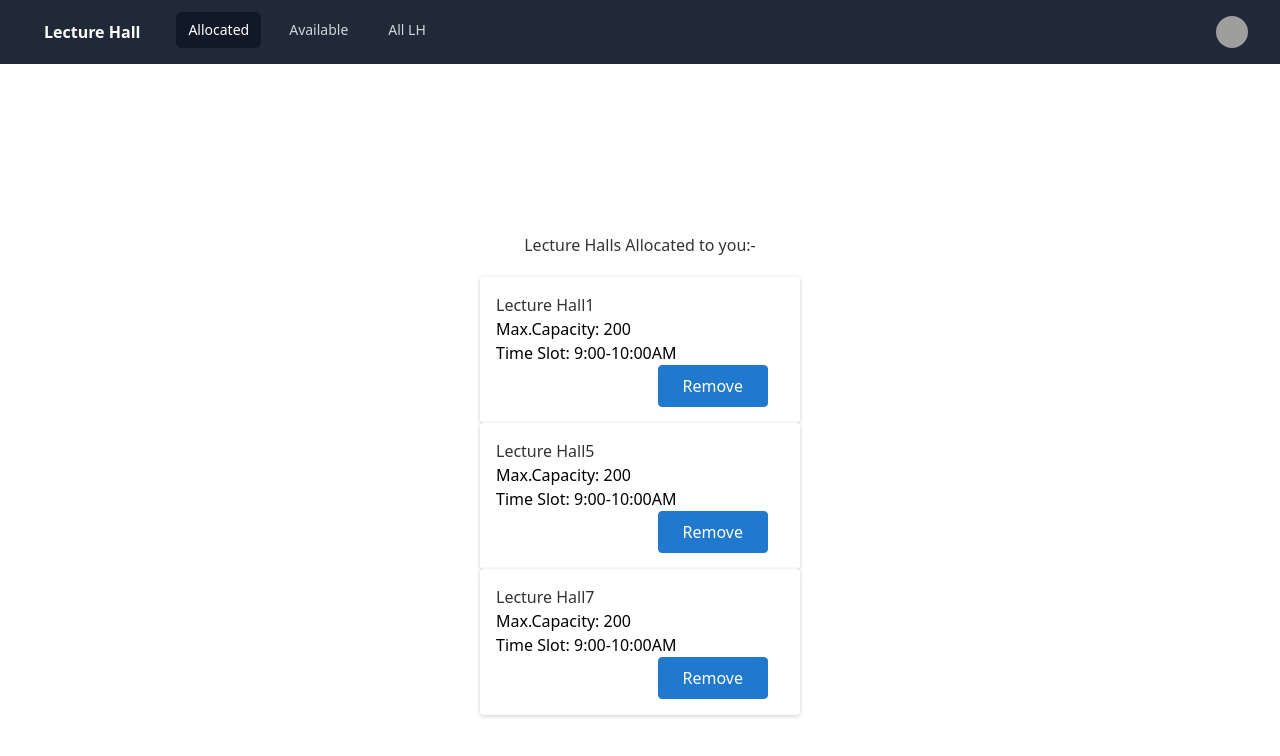
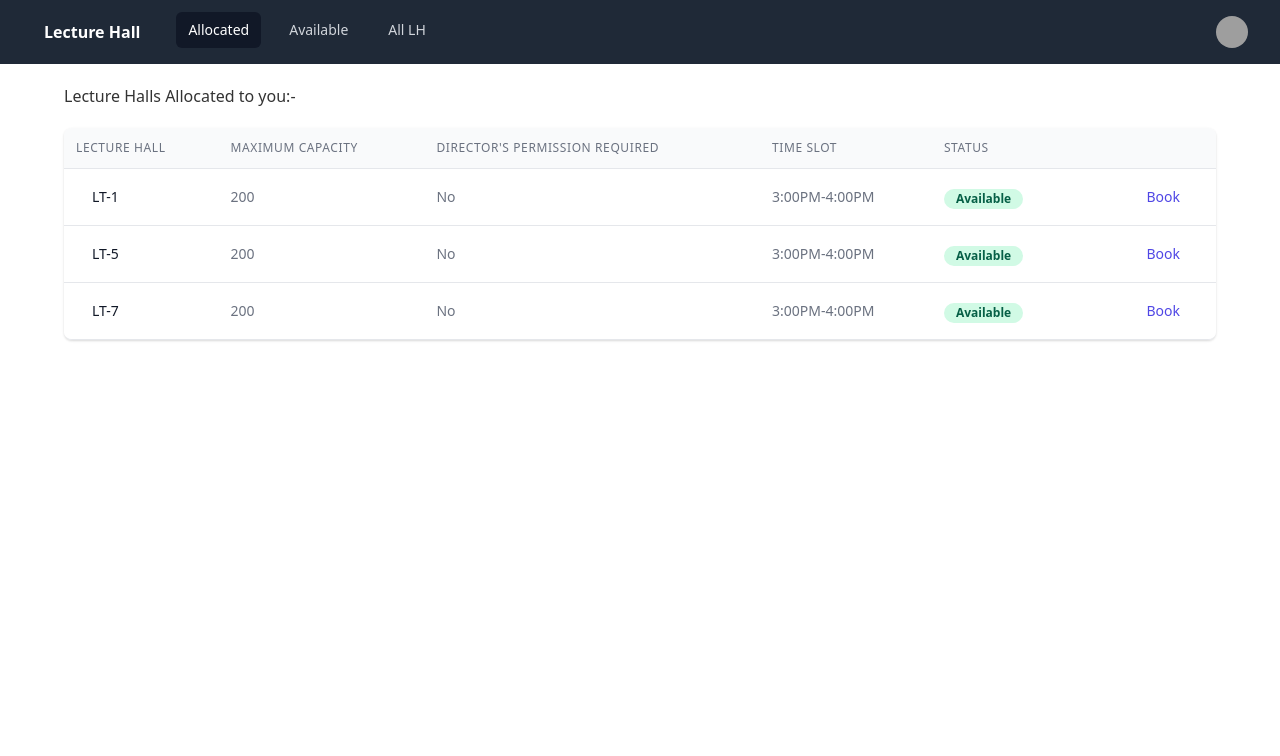
Before and after one commit to ankushdutt/resource-management-frontend, a React (Create React App) app: page /lecturehall/allocated in a window 1280 px wide. Shown: the top 756 px of the page. Built offline with nearby package versions, Linux system fonts and the light colour scheme; sample sign-in values are in the browser's storage; grey boxes are pictures that could not be loaded.

Commit message:
availablelt2

```diff
--- a/src/modules/LectureHall/components/AllocatedLH.js
+++ b/src/modules/LectureHall/components/AllocatedLH.js
@@ -33,25 +33,91 @@
   }, [toDel]);
 
   return (
-    <div className="flex flex-col items-center justify-center min-h-screen">
-      <h1 className="py-5">Lecture Halls Allocated to you:-</h1>
-      {allocatedLH.map((lh) => (
-        <div key={lh} className="card">
-          <Lecturehall id={lh} />
-          <div className="actions">
-            <button className="btn" onClick={() => setModalIsOpen(true)}>
-              Remove
+    <div>
+      <h1 className="py-5 mx-16">Lecture Halls Allocated to you:-</h1>
+      <div className="flex flex-col mx-16">
+        <div className="-my-2 overflow-x-auto sm:-mx-6 lg:-mx-8">
+          <div className="py-2 align-middle inline-block min-w-full sm:px-6 lg:px-8">
+            <div className="shadow overflow-hidden border-b border-gray-200 sm:rounded-lg">
+              <table className="min-w-full divide-y divide-gray-200">
+                <thead className="bg-gray-50">
+                  <tr>
+                    <th
+                      scope="col"
+                      className="px-3 py-3 text-left text-xs font-medium text-gray-500 uppercase tracking-wider"
+                    >
+                      Lecture Hall
+                    </th>
+                    <th
+                      scope="col"
+                      className="px-3 py-3 text-left text-xs font-medium text-gray-500 uppercase tracking-wider"
+                    >
+                      Maximum Capacity
+                    </th>
+                    <th
+                      scope="col"
+                      className="px-3 py-3 text-left text-xs font-medium text-gray-500 uppercase tracking-wider"
+                    >
+                      Director's Permission Required
+                    </th>
+                    <th
+                      scope="col"
+                      className="px-3 py-3 text-left text-xs font-medium text-gray-500 uppercase tracking-wider"
+                    >
+                      Time Slot
+                    </th>
+                    <th
+                      scope="col"
+                      className="px-3 py-3 text-left text-xs font-medium text-gray-500 uppercase tracking-wider"
+                    >
+                      Status
+                    </th>
+                    <th scope="col" className="relative px-3 py-3">
+                      <span className="sr-only">Book</span>
+                    </th>
+                  </tr>
+                </thead>
+                <tbody className="bg-white divide-y divide-gray-200">
+                  {allocatedLH.map((lt) => (
+                    <tr key={lt}>
+                      <td className="px-3 py-4 whitespace-nowrap">
+                        <div className="flex items-center">
+                          <div className="ml-4">
+                            <div className="text-sm font-medium text-gray-900">LT-{lt}</div>
+                          </div>
+                        </div>
+                      </td>
+                      <td className="px-3 py-4 whitespace-nowrap">
+                        <div className="text-sm text-gray-500">200</div>
+                      </td>
+                      <td className="px-3 py-4 whitespace-nowrap text-sm text-gray-500">No</td>
+                      <td className="px-3 py-4 whitespace-nowrap text-sm text-gray-500">3:00PM-4:00PM</td>
+                      <td className="px-3 py-4 whitespace-nowrap">
+                        <span className="px-3 inline-flex text-xs leading-5 font-semibold rounded-full bg-green-100 text-green-800">
+                          Available
+                        </span>
+                      </td>
+                      <td className="px-3 py-4 whitespace-nowrap text-right text-sm font-medium">
+                        <button className="text-indigo-600 mx-6 hover:text-indigo-900" onClick={() => setModalIsOpen(true)}>
+                          Book
                         </button>
-          </div>
                         {modalIsOpen && (
                           <Modal
                             onCancel={setModalHandler}
-              onConfirm={() => deleteHandler(lh)}
+                            onConfirm={() => deleteHandler(lt)}
                           />
                         )}
                         {modalIsOpen && <Backdrop onClick={setModalHandler} />}
+                      </td>
+                    </tr>
+                  ))}
+                </tbody>
+              </table>
             </div>
-      ))}
+          </div>
+        </div>
+      </div>
+
     </div>
   );
 }
--- a/src/modules/LectureHall/components/AvailableLH.js
+++ b/src/modules/LectureHall/components/AvailableLH.js
@@ -40,7 +40,7 @@
 
   return (
     <div>
-      <form class="w-full max-w-7xl	mx-16 my-16" onSubmit={submitHandler}>
+      <form class="w-full max-w-8xl	mx-16 my-16" onSubmit={submitHandler}>
         <div class="flex flex-wrap -mx-3 mb-6">
           <div class="w-full md:w-1/5 px-3 mb-6 md:mb-0">
             <label class="block uppercase tracking-wide text-gray-700 text-xs font-bold mb-2">
```
Lines whose indentation alone changed are shown as unchanged.
